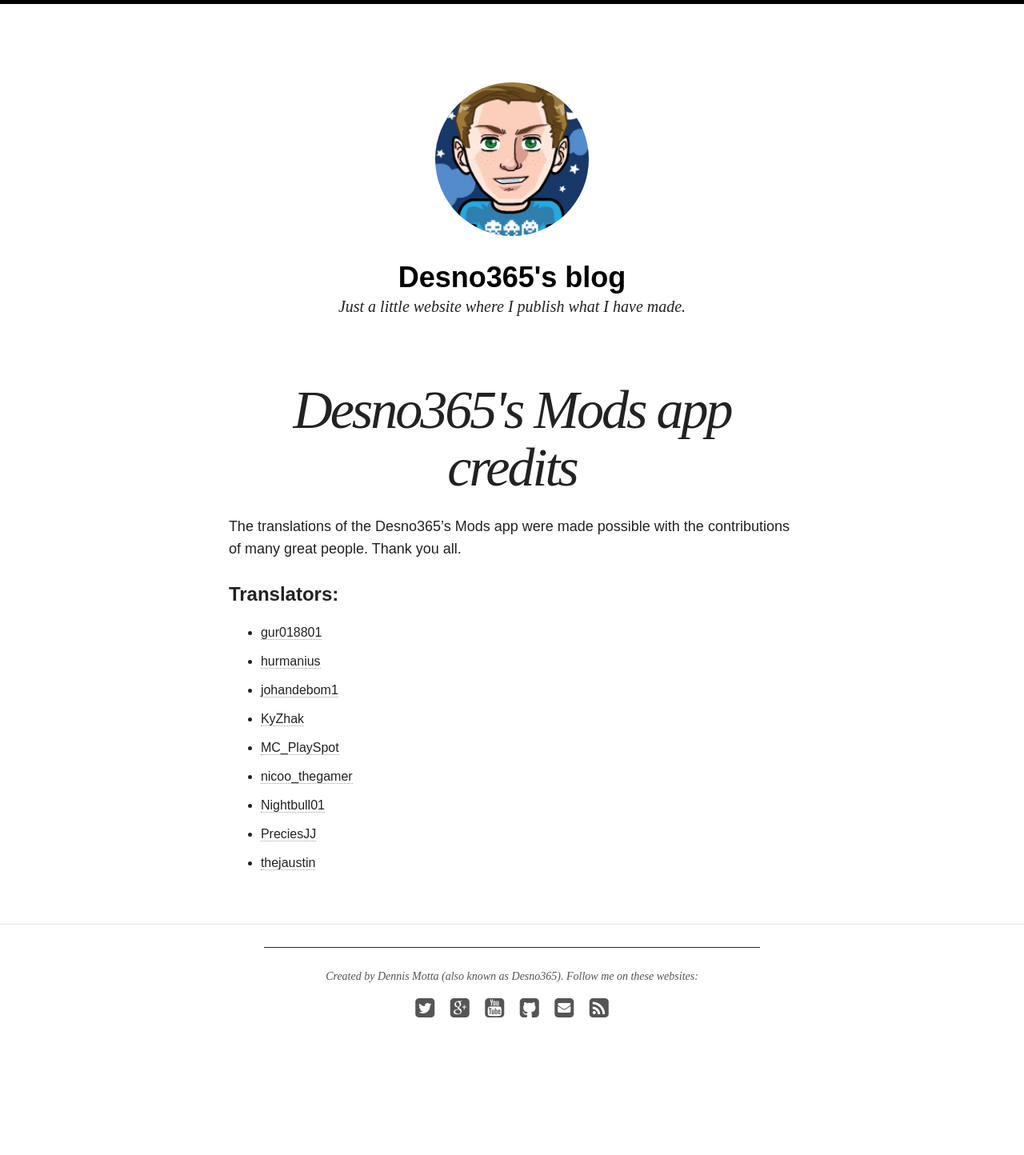
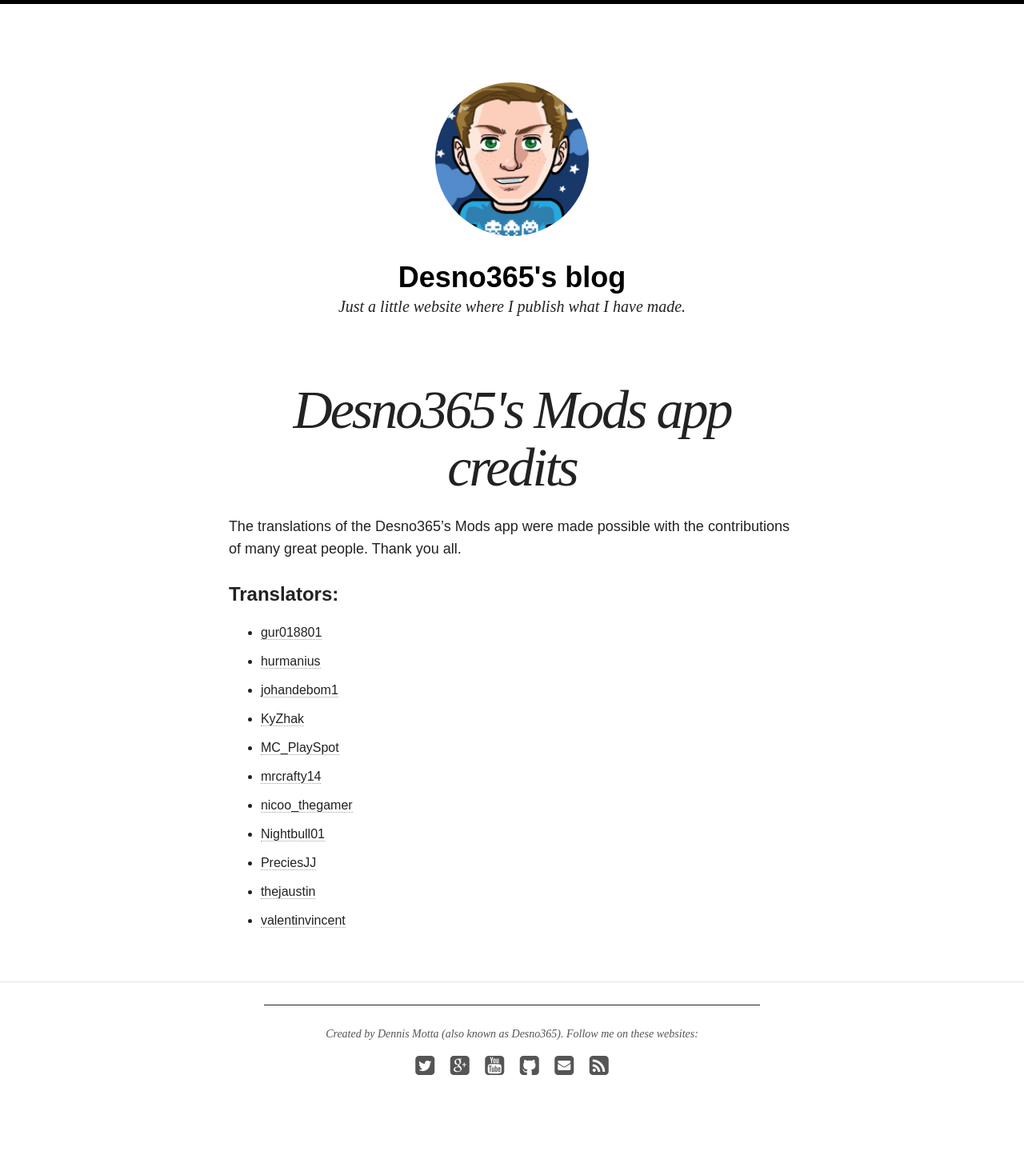
Before and after one commit to Desno365/Desno365.github.io, a Jekyll site: the page built from minecraft/desno365-mods-app/credits/index.md, in a window 1280 px wide. Shown: the whole page at 80% size. Built offline with Jekyll 4.4.1, drawn with Linux system fonts in a browser that asks for light colours; nearby versions of some CDN libraries; before the commit the page ends 1372 px from its top, so only the background shows below that.

Commit message:
Added contributors

```diff
--- a/minecraft/desno365-mods-app/credits/index.md
+++ b/minecraft/desno365-mods-app/credits/index.md
@@ -13,7 +13,9 @@
 - [johandebom1](https://twitter.com/johandebom1)<br>
 - [KyZhak](https://crowdin.com/profile/golybe)<br>
 - [MC_PlaySpot](https://twitter.com/MC_PlaySpot)<br>
+- [mrcrafty14](https://crowdin.com/profile/mrcrafty14)<br>
 - [nicoo_thegamer](https://twitter.com/nicoo_thegamer)<br>
 - [Nightbull01](https://twitter.com/Nightbull01)<br>
 - [PreciesJJ](https://twitter.com/PreciesJJ)<br>
 - [thejaustin](https://twitter.com/thejaustin)<br>
+- [valentinvincent](https://crowdin.com/profile/valentinvincent)<br>
```
